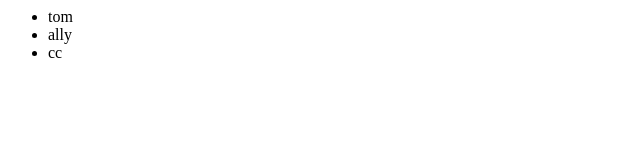
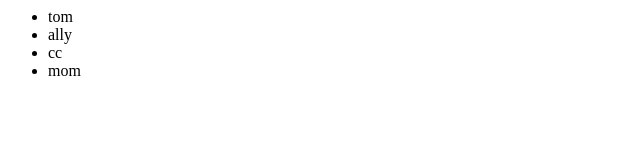
Before and after one commit to nnzbubble/first, a plain HTML site: page index.html in a window 1280 px wide. Shown: the full height of the page, 0-640 px from the left. Drawn offline with Linux system fonts and the light colour scheme.

Commit message:
added mom

```diff
--- a/index.html
+++ b/index.html
@@ -5,6 +5,7 @@
 	<li>tom</li>
 	<li>ally</li>
 	<li>cc</li>
+	<li>mom</li>
   </ul>
 </body>
 
```
